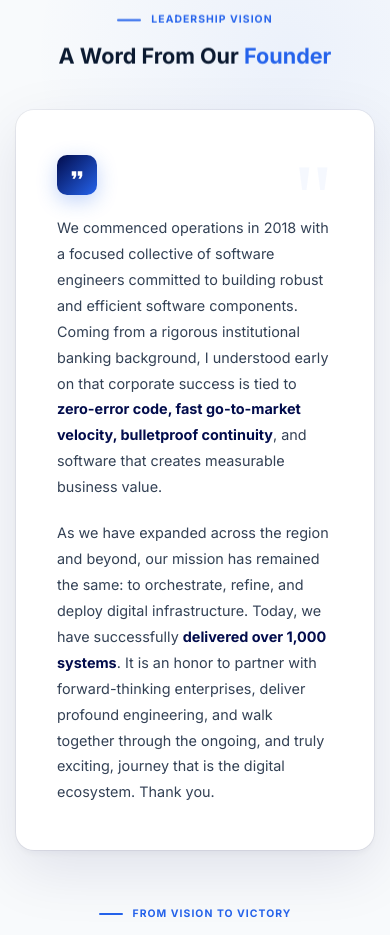
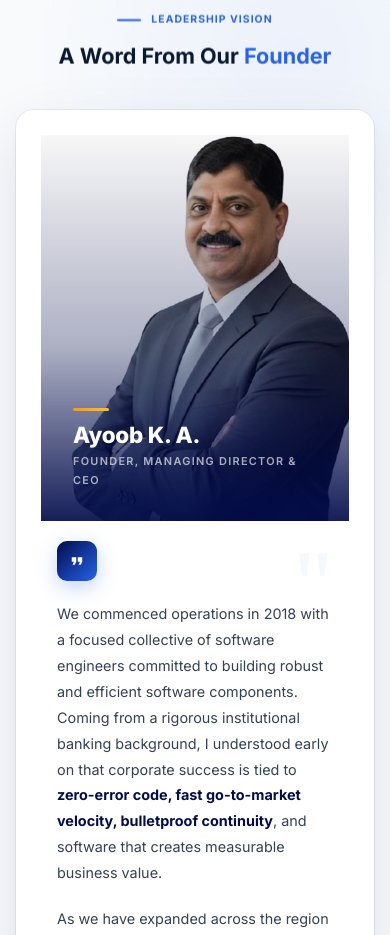
Before and after one commit to albin374/mostech-website, a React (Vite) app: page /about in a window 390 px wide. Shown: the part 1540-2475 px from the top of the page. Built offline with nearby package versions, Linux system fonts and the light colour scheme.

Commit message:
feat: add styles for AboutCeoMessage component including responsive section layouts and history cards

```diff
--- a/src/components/about us/AboutCeoMessage.css
+++ b/src/components/about us/AboutCeoMessage.css
@@ -476,7 +476,7 @@
   }
 
   .about-page .ceo-image-col {
-    display: none;
+    min-height: 300px;
   }
 
   .about-page .sv-section {
```
